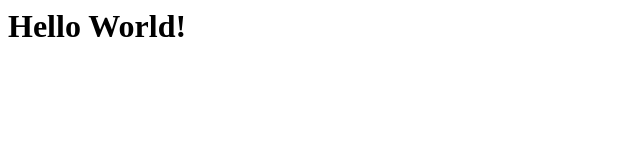
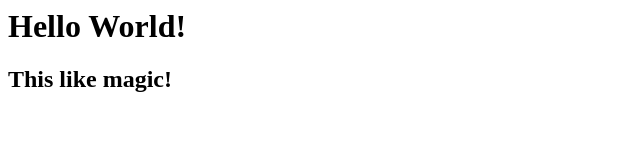
Before and after one commit to Angelmist18/MI349, a plain HTML site: page index.html in a window 1280 px wide. Shown: the whole page, without its empty margins (0-640 px from the left). Drawn offline with Linux system fonts and the light colour scheme.

Commit message:
Updated Index.html

```diff
--- a/index.html
+++ b/index.html
@@ -1 +1,2 @@
 <h1>Hello World!</h1>
+<h2>This like magic!</h2>
```
